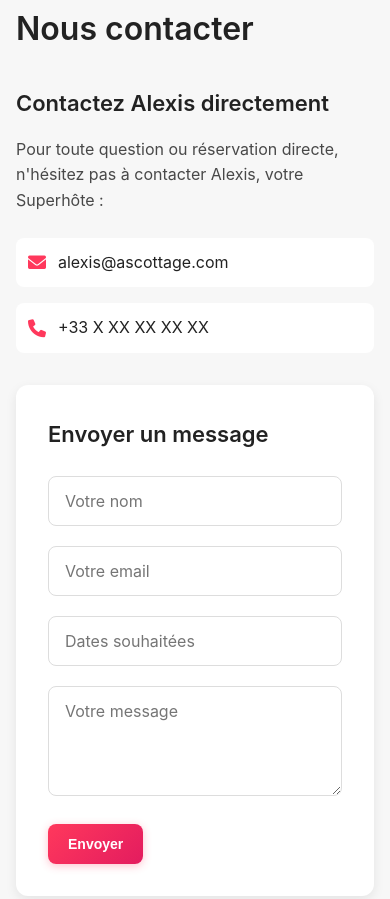
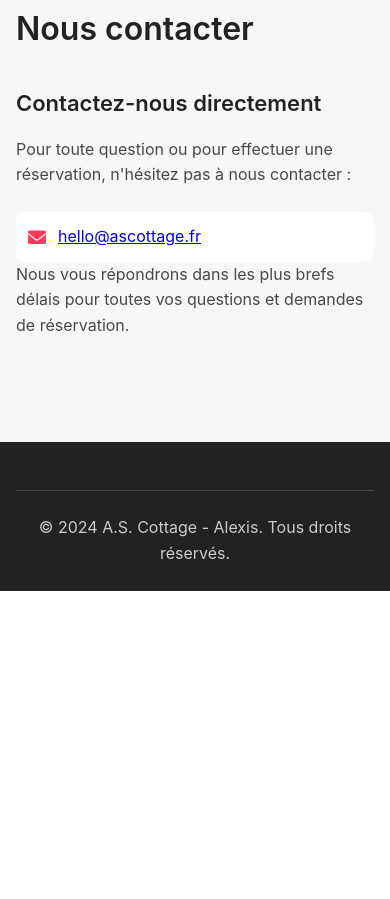
Before and after one commit to doudou1337/ascottage, a plain HTML site: page index.html in a window 390 px wide. Shown: the part 7988-8887 px from the top of the page. After the commit the page ends 8579 px from the top, so only its background shows below. Drawn offline with Linux system fonts and the light colour scheme; a web font is replaced by a local one.

Commit message:
Simplify contact section with direct email contact
- Replace contact form with simple email link hello@ascottage.fr
- Remove phone number and complex form handling
- Streamline messaging for questions and booking inquiries
- Add mailto link for direct email client integration
- Remove unnecessary JavaScript form validation code

🤖 Generated with [Claude Code](https://claude.ai/code)

Co-Authored-By: Claude <noreply@anthropic.com>

```diff
--- a/index.html
+++ b/index.html
@@ -955,35 +955,16 @@
             <h2>Nous contacter</h2>
             <div class="contact-content">
                 <div class="contact-info">
-                    <h3>Contactez Alexis directement</h3>
-                    <p>Pour toute question ou réservation directe, n'hésitez pas à contacter Alexis, votre Superhôte :</p>
+                    <h3>Contactez-nous directement</h3>
+                    <p>Pour toute question ou pour effectuer une réservation, n'hésitez pas à nous contacter :</p>
                     <div class="contact-methods">
                         <div class="contact-method">
                             <i class="fas fa-envelope"></i>
-                            <span>alexis@ascottage.com</span>
-                        </div>
-                        <div class="contact-method">
-                            <i class="fas fa-phone"></i>
-                            <span>+33 X XX XX XX XX</span>
+                            <a href="mailto:hello@ascottage.fr">hello@ascottage.fr</a>
                         </div>
                     </div>
+                    <p class="contact-note">Nous vous répondrons dans les plus brefs délais pour toutes vos questions et demandes de réservation.</p>
                 </div>
-                <form class="contact-form">
-                    <h3>Envoyer un message</h3>
-                    <div class="form-group">
-                        <input type="text" id="name" name="name" placeholder="Votre nom" required>
-                    </div>
-                    <div class="form-group">
-                        <input type="email" id="email" name="email" placeholder="Votre email" required>
-                    </div>
-                    <div class="form-group">
-                        <input type="text" id="dates" name="dates" placeholder="Dates souhaitées">
-                    </div>
-                    <div class="form-group">
-                        <textarea id="message" name="message" placeholder="Votre message" rows="4" required></textarea>
-                    </div>
-                    <button type="submit" class="btn btn-primary">Envoyer</button>
-                </form>
             </div>
         </div>
     </section>
--- a/script.js
+++ b/script.js
@@ -12,39 +12,7 @@ document.querySelectorAll('a[href^="#"]').forEach(anchor => {
     });
 });
 
-// Contact form handling
-document.querySelector('.contact-form').addEventListener('submit', function(e) {
-    e.preventDefault();
-
-    // Get form data
-    const formData = new FormData(this);
-    const name = formData.get('name');
-    const email = formData.get('email');
-    const dates = formData.get('dates');
-    const message = formData.get('message');
-
-    // Basic validation
-    if (!name || !email || !message) {
-        alert('Veuillez remplir tous les champs obligatoires.');
-        return;
-    }
-
-    // Email validation
-    const emailRegex = /^[^\s@]+@[^\s@]+\.[^\s@]+$/;
-    if (!emailRegex.test(email)) {
-        alert('Veuillez entrer une adresse email valide.');
-        return;
-    }
-
-    // Show success message (you can replace this with actual form submission)
-    alert('Merci pour votre message ! Nous vous répondrons dans les plus brefs délais.');
-
-    // Reset form
-    this.reset();
-
-    // Here you would typically send the data to your server
-    console.log('Form submitted:', { name, email, dates, message });
-});
+// Email contact handling - no form needed, direct mailto links
 
 // Awards Carousel functionality
 let slideIndex = 1;
```
